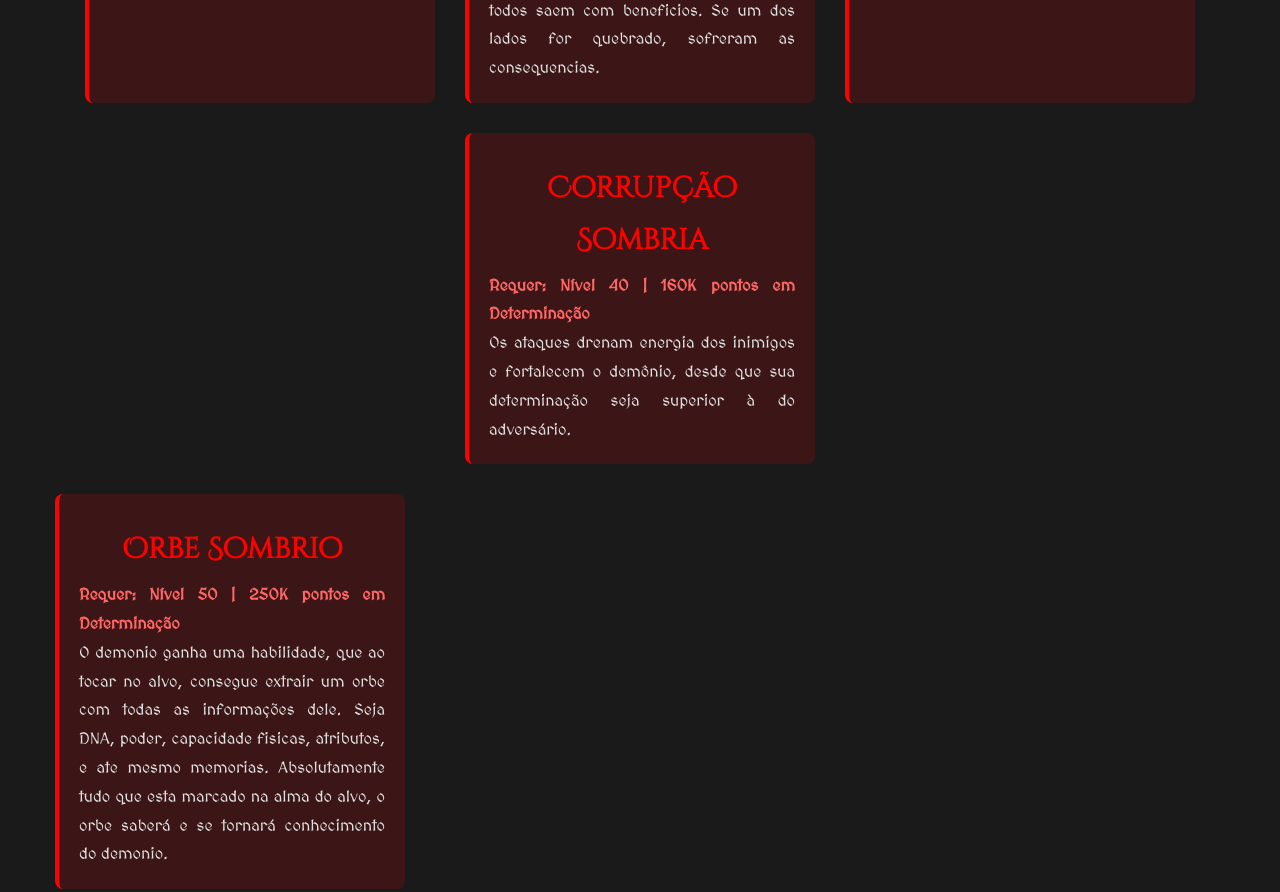
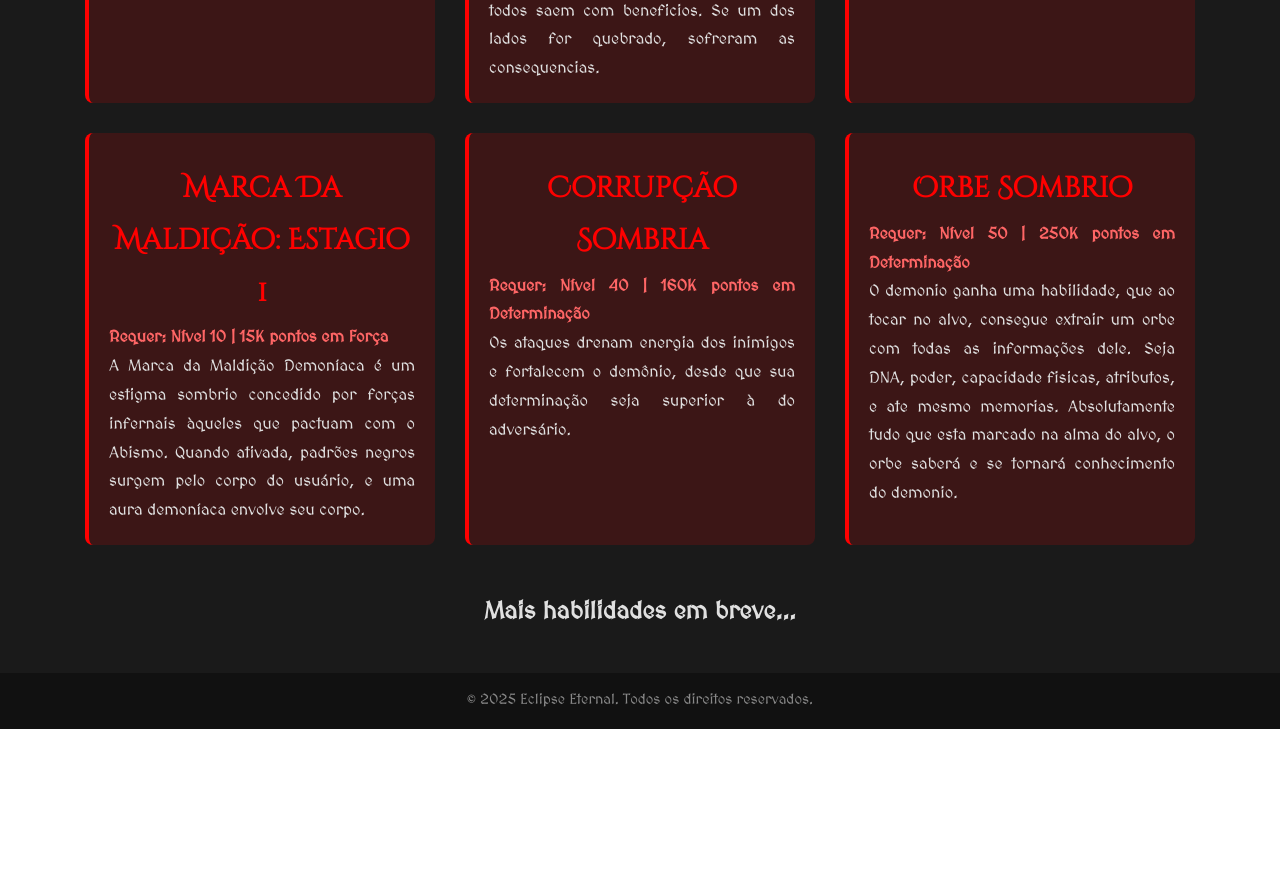
Before and after one commit to ItaloSilvaHAS/DestinoQueimador, a plain HTML site: page demonios_habilidades.html in a window 1280 px wide. Shown: the part 731-1623 px from the top of the page. After the commit the page ends 1460 px from the top, so only its background shows below. Drawn offline with Linux system fonts and the light colour scheme.

Commit message:
Update demonios_habilidades.html

```diff
--- a/demonios_habilidades.html
+++ b/demonios_habilidades.html
@@ -172,6 +172,16 @@
                 <p class="requisitos">Requer: Nível 30 | 90K pontos em Energia</p>
                 <p>Quanto mais ferido, mais poderoso o demônio se torna, alimentando-se de sua própria dor. A cada cena, seus atributos sobem em 20%. Após a luta, seus atributos retornam ao normal.</p>
             </div>
+
+             <div class="habilidades-container">
+            <div class="habilidade">
+                <h2>Marca Da Maldição: Estagio 1</h2>
+                <p class="requisitos">Requer: Nível 10 | 15K pontos em Força</p>
+                <p>A Marca da Maldição Demoníaca é um estigma sombrio concedido por forças infernais àqueles que pactuam com o Abismo. Quando ativada, padrões negros surgem pelo corpo do usuário, e uma aura demoníaca envolve seu corpo.
+
+<strongEfeito: Aumenta a mana máxima em 50%, além de fortalecer o corpo do usuário e acelerar sua regeneração. No entanto, o uso excessivo pode causar fadiga extrema e afetar sua sanidade.</strong> </p>
+            </div>
+
             <div class="habilidade">
                 <h2>Corrupção Sombria</h2>
                 <p class="requisitos">Requer: Nível 40 | 160K pontos em Determinação</p>
```
